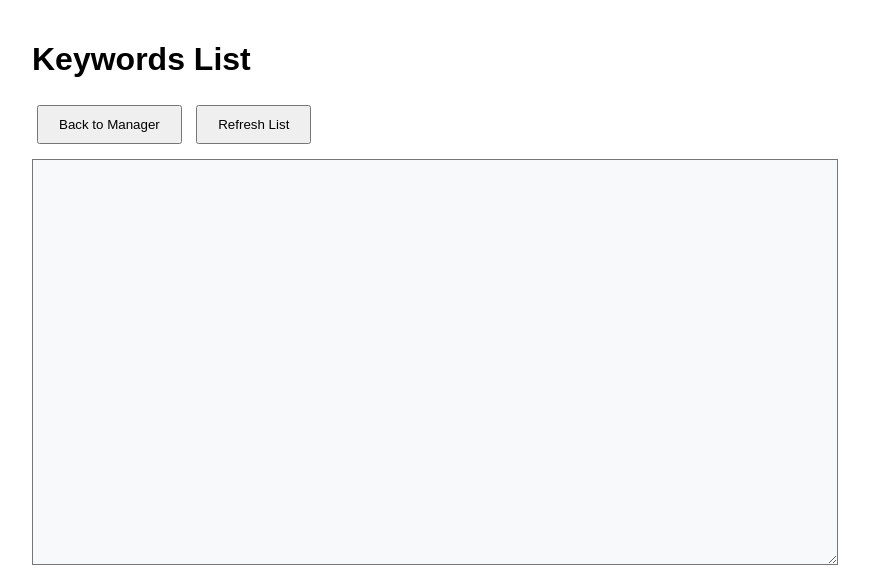
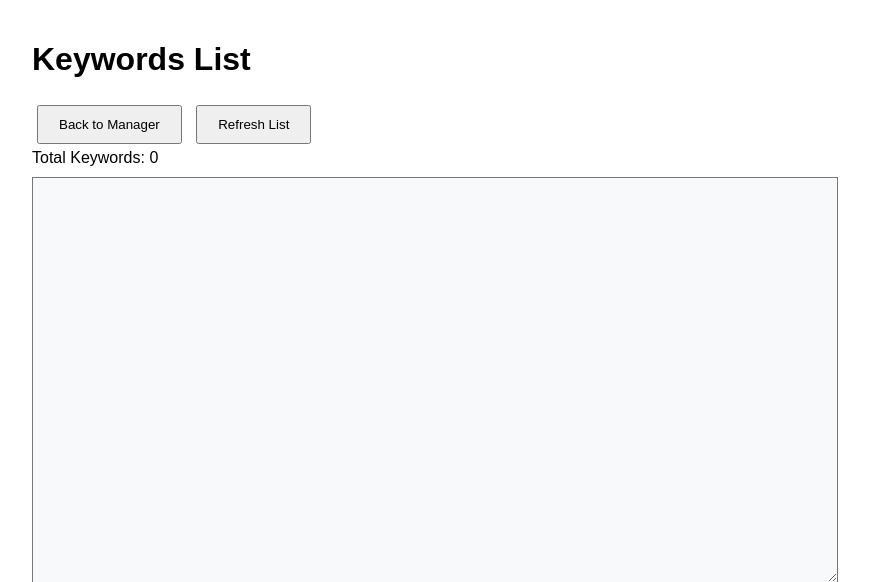
Before and after one commit to fauzanabrar/bing-search, a Flask app: page /keywords in a window 1280 px wide. Shown: the top 582 px of the page, without its empty margins (208-1077 px from the left). Run offline with Flask 3, Linux system fonts and the light colour scheme; data that the repository does not hold is empty.

Commit message:
addd get keywords

```diff
--- a/main.py
+++ b/main.py
@@ -175,9 +175,17 @@ def proxy_search():
 def get_keywords():
     try:
         keywords = [k.keyword for k in Keyword.query.all()]
-        return jsonify({'keywords': keywords})
+        total_count = len(keywords)
+        return jsonify({
+            'keywords': keywords,
+            'total_count': total_count
+        })
     except Exception as e:
-        return jsonify({'keywords': [], 'error': str(e)}), 500
+        return jsonify({
+            'keywords': [],
+            'total_count': 0,
+            'error': str(e)
+        }), 500
 
 @app.route('/get_keywords_with_counts')
 def get_keywords_with_counts():
--- a/templates/keywords.html
+++ b/templates/keywords.html
@@ -49,6 +49,7 @@
     <button onclick="displayKeywords()">Refresh List</button>
   </div>
   <div id="message"></div>
+  <div id="stats">Total Keywords: <span id="keywordCount">0</span></div>
   <textarea id="keywordList" readonly></textarea>
 
   <script>
@@ -67,7 +68,9 @@
 
         if (data.keywords) {
           const keywordList = document.getElementById('keywordList');
+          const keywordCount = document.getElementById('keywordCount');
           keywordList.value = data.keywords.join('\n');
+          keywordCount.textContent = data.total_count;
         } else {
           showMessage('No keywords available', true);
         }
```
